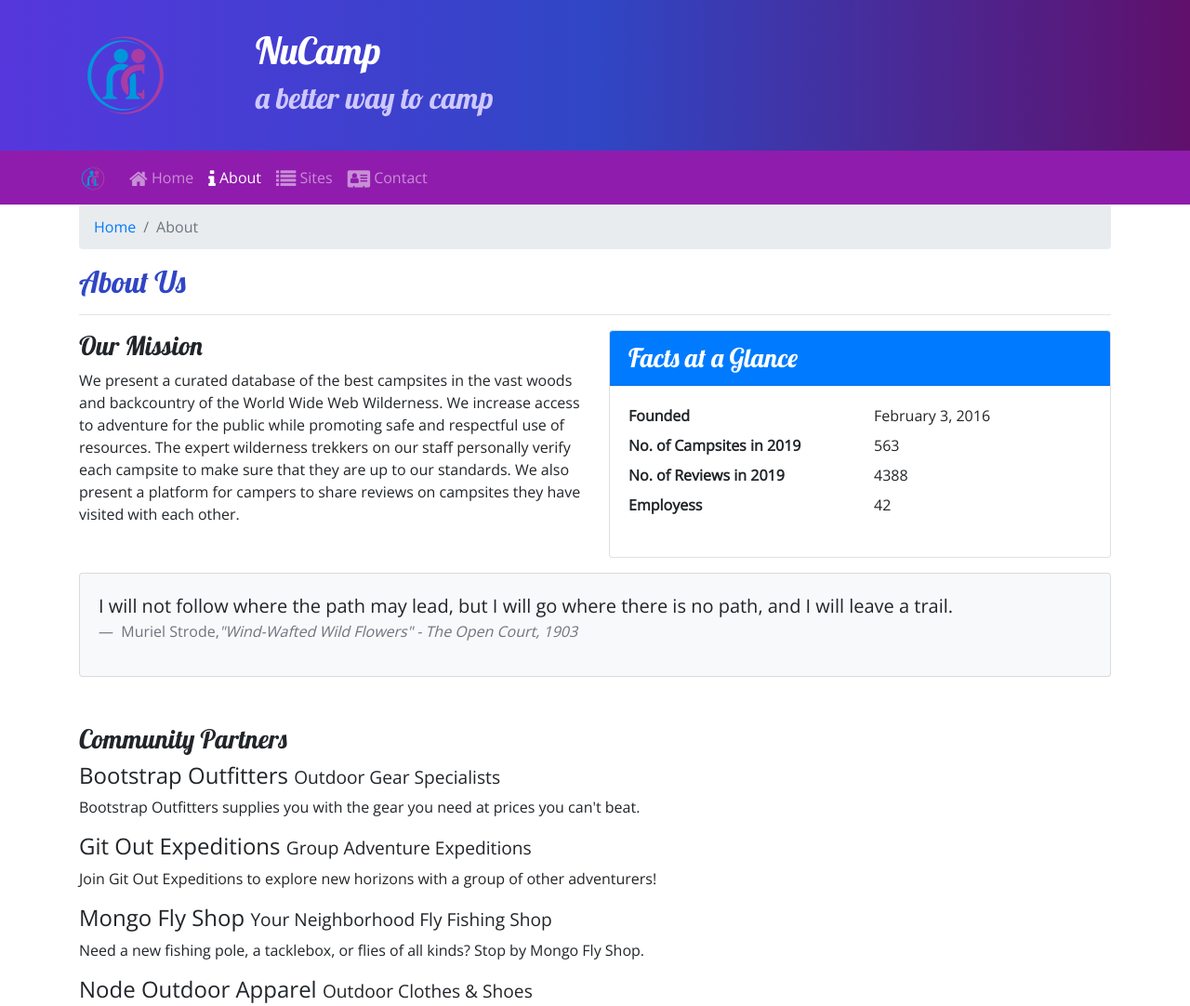
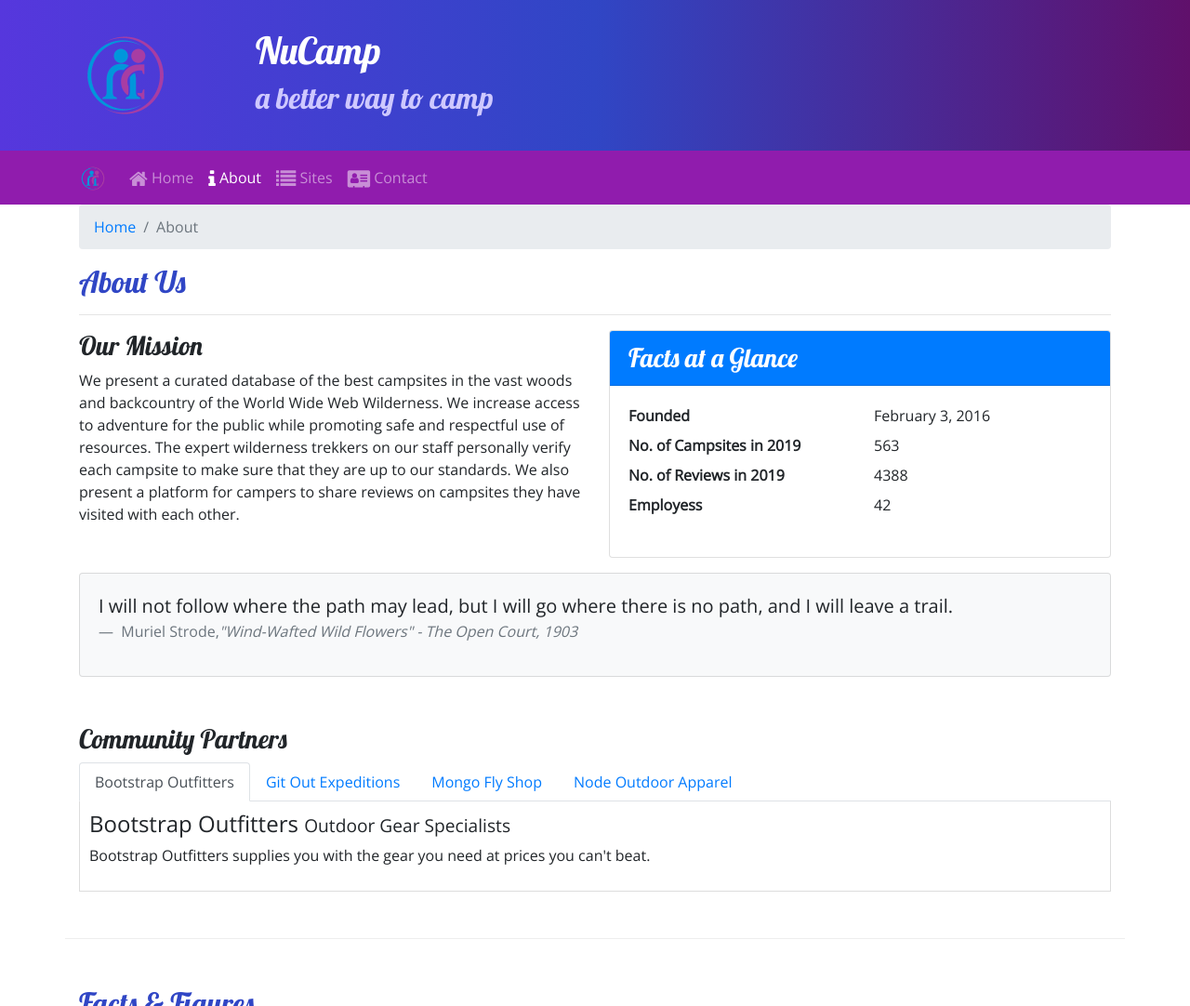
Before and after one commit to johndunstan/nucampsite, a website: page aboutus.html in a window 1280 px wide. Shown: the top 1082 px of the page at 93% size. Drawn offline with nearby package versions, Linux system fonts and the light colour scheme.

Commit message:
Add tabs to Community Partners

```diff
--- a/aboutus.html
+++ b/aboutus.html
@@ -158,11 +158,49 @@
       <div class="row row-content">
         <div class="col">
           <h3>Community Partners</h3>
-          <h4>Bootstrap Outfitters <small>Outdoor Gear Specialists</small></h4>
+          <ul class="nav nav-tabs">
+            <li class="nav-item">
+              <a
+                class="nav-link active"
+                href="#bootstrap"
+                role="tab"
+                data-toggle="tab"
+                >Bootstrap Outfitters</a
+              >
+            </li>
+            <li class="nav-item">
+              <a class="nav-link" href="#git" role="tab" data-toggle="tab"
+                >Git Out Expeditions</a
+              >
+            </li>
+            <li class="nav-item">
+              <a class="nav-link" href="#mongo" role="tab" data-toggle="tab"
+                >Mongo Fly Shop</a
+              >
+            </li>
+            <li class="nav-item">
+              <a class="nav-link" href="#node" role="tab" data-toggle="tab"
+                >Node Outdoor Apparel</a
+              >
+            </li>
+          </ul>
+
+          <div class="tab-content">
+            <div
+              role="tabpanel"
+              class="tab-pane fade show active"
+              id="bootstrap"
+            >
+              <h4>
+                Bootstrap Outfitters <small>Outdoor Gear Specialists</small>
+              </h4>
               <p class="d-none d-sm-block">
-            Bootstrap Outfitters supplies you with the gear you need at prices
-            you can't beat.
+                Bootstrap Outfitters supplies you with the gear you need at
+                prices you can't beat.
               </p>
+            </div>
+
+            <div role="tabpanel" class="tab-pane fade" id="git">
               <h4>
                 Git Out Expeditions <small>Group Adventure Expeditions</small>
               </h4>
@@ -170,18 +208,28 @@
                 Join Git Out Expeditions to explore new horizons with a group of
                 other adventurers!
               </p>
+            </div>
+
+            <div role="tabpanel" class="tab-pane fade" active id="mongo">
               <h4>
                 Mongo Fly Shop <small>Your Neighborhood Fly Fishing Shop</small>
               </h4>
               <p class="d-none d-sm-block">
-            Need a new fishing pole, a tacklebox, or flies of all kinds? Stop by
-            Mongo Fly Shop.
+                Need a new fishing pole, a tacklebox, or flies of all kinds?
+                Stop by Mongo Fly Shop.
               </p>
-          <h4>Node Outdoor Apparel <small>Outdoor Clothes & Shoes</small></h4>
+            </div>
+
+            <div role="tabpanel" class="tab-pane fade" active id="node">
+              <h4>
+                Node Outdoor Apparel <small>Outdoor Clothes & Shoes</small>
+              </h4>
               <p class="d-none d-sm-block">
-            From polar fleeces to swimsuits, hiking boots to waders, a visit to
-            Node will be sure to get you covered.
+                From polar fleeces to swimsuits, hiking boots to waders, a visit
+                to Node will be sure to get you covered.
               </p>
+            </div>
+          </div>
         </div>
       </div>
 
--- a/css/styles.css
+++ b/css/styles.css
@@ -37,3 +37,9 @@ header h2 {
 .navbar {
   background-color: #901cad;
 }
+
+.tab-content {
+  border: 1px solid #ddd;
+  border-top: none;
+  padding: 10px;
+}
```
Also changed, not shown: index.html (+1 -0 lines). Lines whose indentation alone changed are shown as unchanged.
